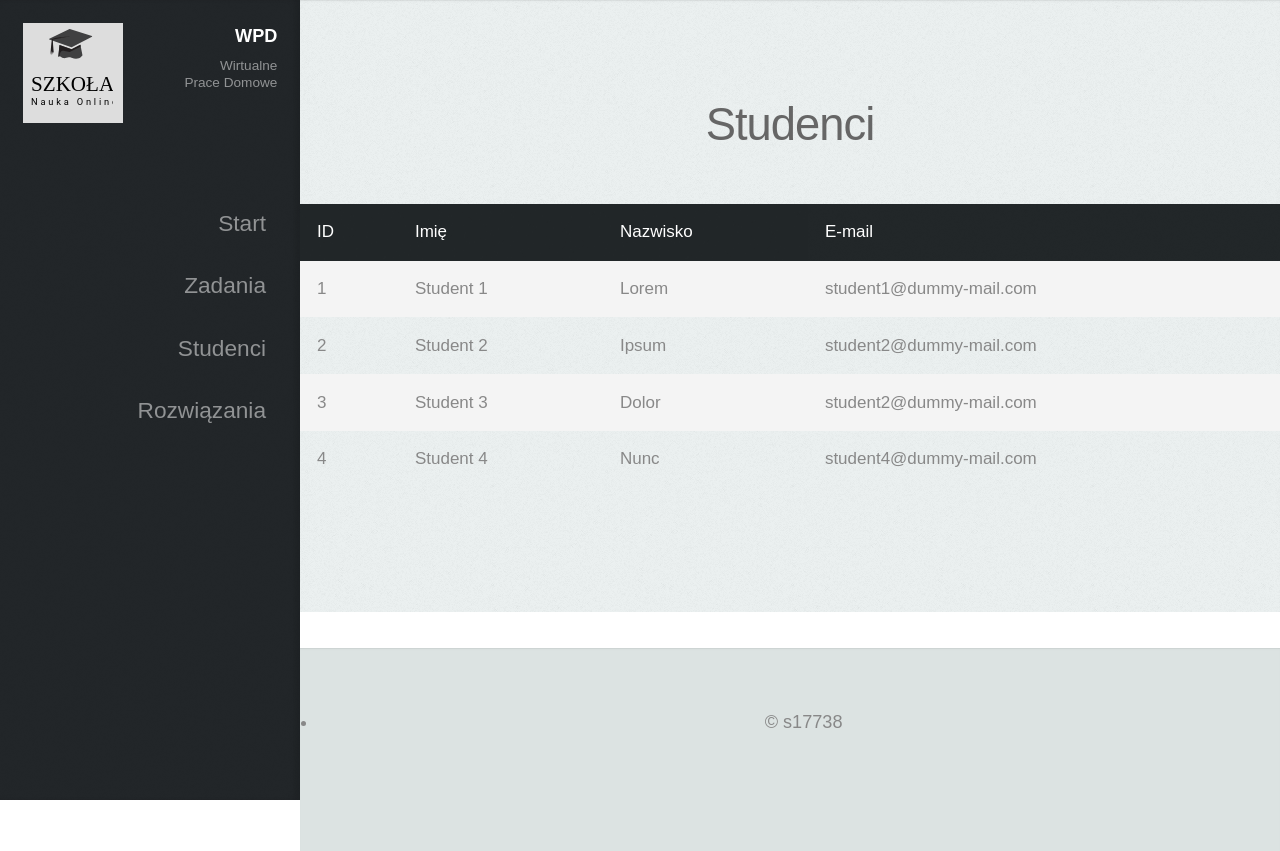
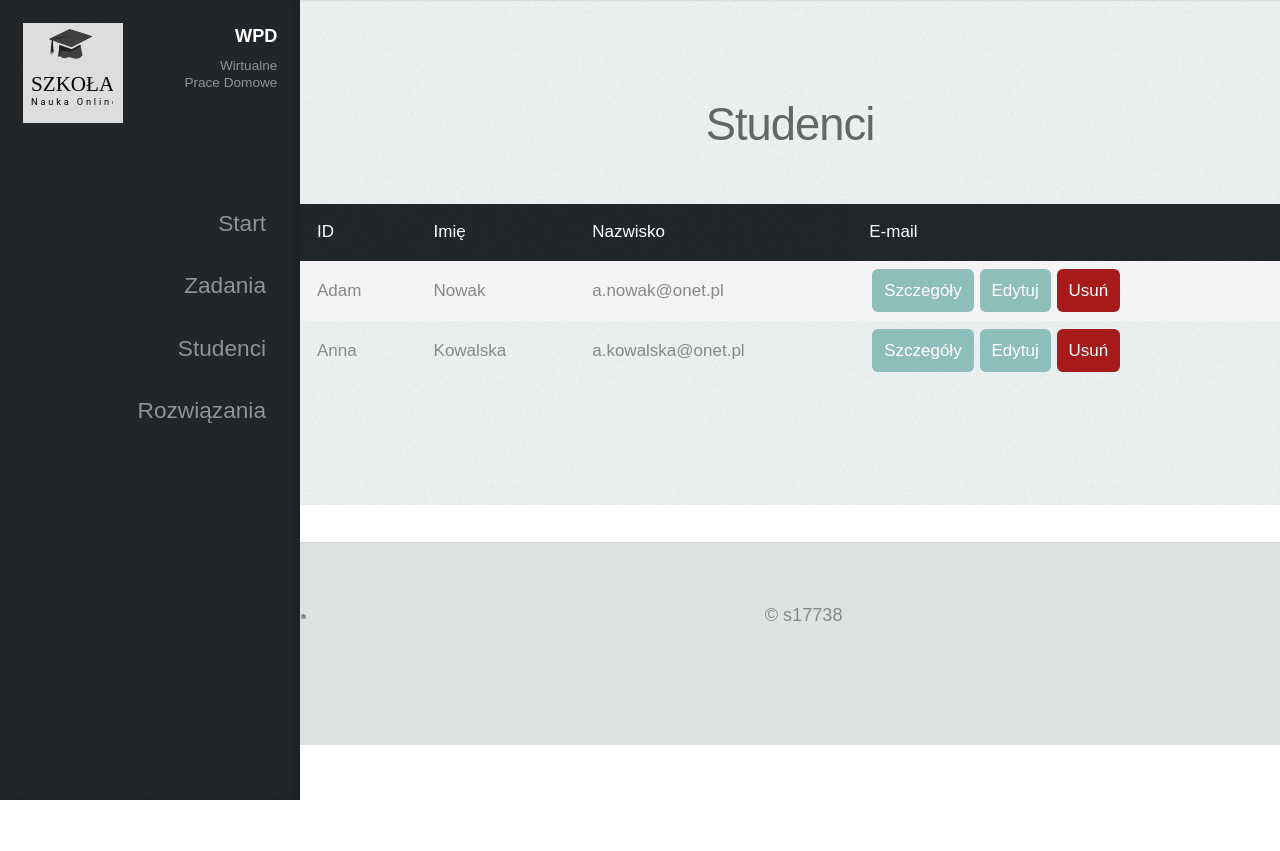
Before and after one commit to s17738/tin, a React (Create React App) app in the folder app-ui/: page /students in a window 1280 px wide. After the commit the page ends 800 px from the top, so only its background shows below. Built offline with nearby package versions, Linux system fonts and the light colour scheme.

Commit message:
Users api

```diff
--- /dev/null
+++ b/app-ui/src/api/usersApi.js
@@ -0,0 +1,9 @@
+import {usersList} from './usersApiMockData'
+
+export function getUsersListApiCall() {
+    return usersList;
+}
+
+export function getUserByIdApiCall(id) {
+    return usersList.find(t => t.id === id);
+}
--- /dev/null
+++ b/app-ui/src/api/usersApiMockData.js
@@ -0,0 +1,22 @@
+export const usersList = [
+    {
+        "id": "99859862-5419-495d-8175-ab7cf403690c",
+        "firstName": "Adam",
+        "lastName": "Nowak",
+        "email": "a.nowak@onet.pl",
+        "role": {
+            "id": "eefcb68d-1244-4361-ae17-3db58fc5770f",
+            "name": "nauczyciel"
+        }
+    },
+    {
+        "id": "b2f63343-4800-458e-9c78-a07b23bb3e87",
+        "firstName": "Anna",
+        "lastName": "Kowalska",
+        "email": "a.kowalska@onet.pl",
+        "role": {
+            "id": "38157c0d-18b3-44c4-8492-efe01e90838e",
+            "name": "student"
+        }
+    }
+]
--- a/app-ui/src/components/students/StudentsList.js
+++ b/app-ui/src/components/students/StudentsList.js
@@ -1,6 +1,9 @@
 import React from "react";
+import {getUsersListApiCall} from '../../api/usersApi'
+import {Link} from "react-router-dom";
 
 function StudentsList() {
+    const usersList = getUsersListApiCall()
     return (
         <section id="students" className="three">
             <div className="container">
@@ -15,30 +18,18 @@ function StudentsList() {
                         <th>Nazwisko</th>
                         <th>E-mail</th>
                     </tr>
-                    <tr>
-                        <td>1</td>
-                        <td>Student 1</td>
-                        <td>Lorem</td>
-                        <td>student1@dummy-mail.com</td>
-                    </tr>
-                    <tr>
-                        <td>2</td>
-                        <td>Student 2</td>
-                        <td>Ipsum</td>
-                        <td>student2@dummy-mail.com</td>
-                    </tr>
-                    <tr>
-                        <td>3</td>
-                        <td>Student 3</td>
-                        <td>Dolor</td>
-                        <td>student2@dummy-mail.com</td>
-                    </tr>
-                    <tr>
-                        <td>4</td>
-                        <td>Student 4</td>
-                        <td>Nunc</td>
-                        <td>student4@dummy-mail.com</td>
-                    </tr>
+                    {usersList.map(u => (
+                        <tr key={u.id}>
+                            <td>{u.firstName}</td>
+                            <td>{u.lastName}</td>
+                            <td>{u.email}</td>
+                            <td>
+                                <Link to={`users/details/${u.id}`} className="button">Szczegóły</Link>
+                                <Link to={`users/edit/${u.id}`} className="button">Edytuj</Link>
+                                <Link to={`users/delete/${u.id}`} className="button red">Usuń</Link>
+                            </td>
+                        </tr>
+                    ))}
                     </tbody>
                 </table>
             </div>
```
